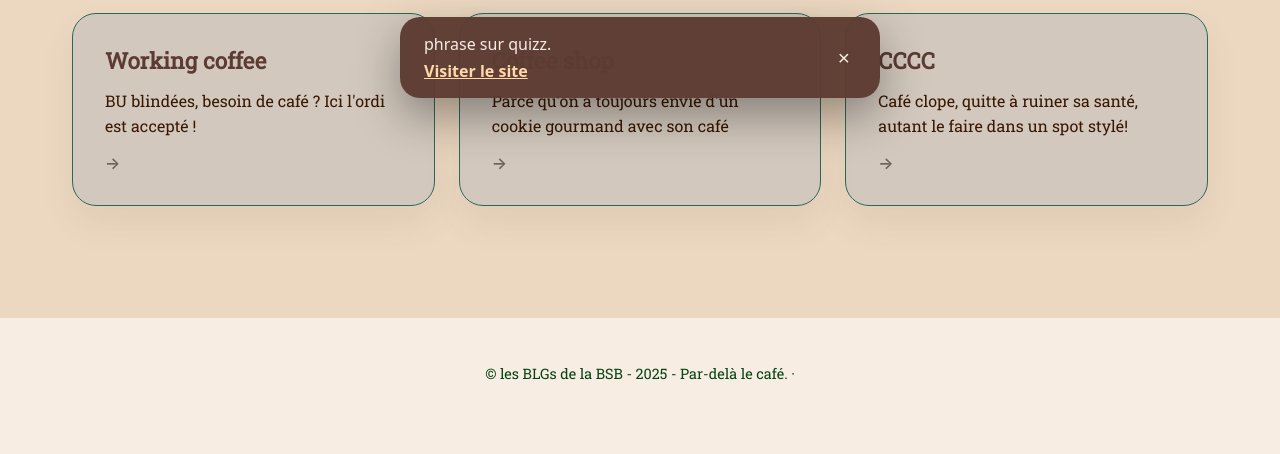
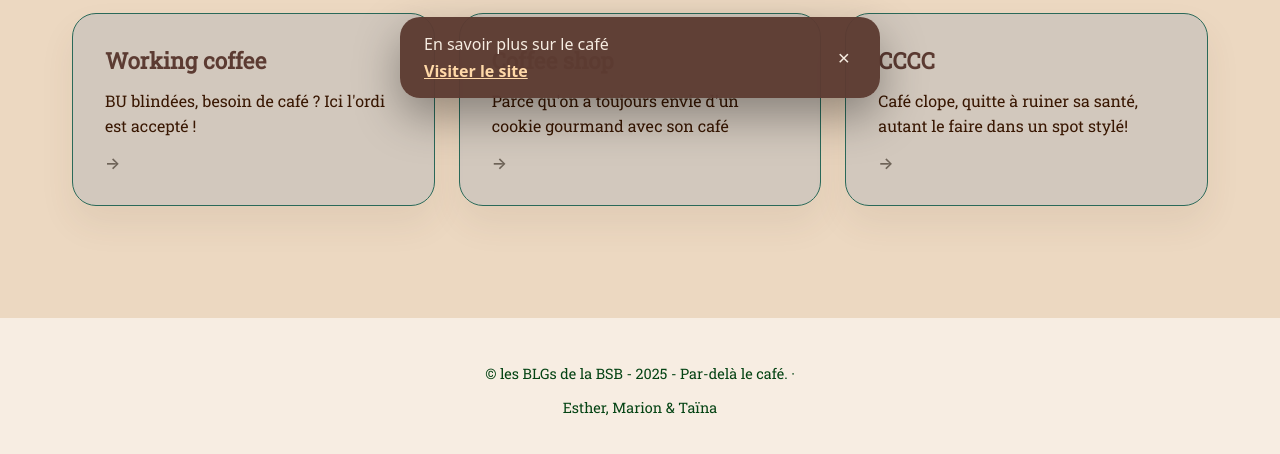
Before and after one commit to Hortense-beep/par-dela-le-cafe, a plain HTML site: page index.html in a window 1280 px wide. Shown: the part 678-1132 px from the top of the page. Drawn offline with Linux system fonts and the light colour scheme.

Commit message:
Add files via upload

```diff
--- a/footer-java.js
+++ b/footer-java.js
@@ -45,8 +45,8 @@ document.addEventListener("DOMContentLoaded", () => {
   banner.className = "home-banner";
   banner.innerHTML = `
     <div>
-      <p style="margin:0 0 0.3rem 0;">phrase sur quizz.</p>
-      <a class="home-banner__link" href="https://autre-site.com" target="_blank" rel="noopener">
+      <p style="margin:0 0 0.3rem 0;">En savoir plus sur le café</p>
+      <a class="home-banner__link" href="https://www.culturequizz.com/quiz/quiz-special-cafe/" target="_blank" rel="noopener">
         Visiter le site
       </a>
     </div>
--- a/index.html
+++ b/index.html
@@ -59,6 +59,7 @@
 
     <footer class="site-footer">
       <p>© les BLGs de la BSB - 2025 - Par-delà le café. ·</p>
+      <p> Esther, Marion & Taïna</p>
       <script src="footer-java.js" defer></script>
     </footer>
   </body>
```
